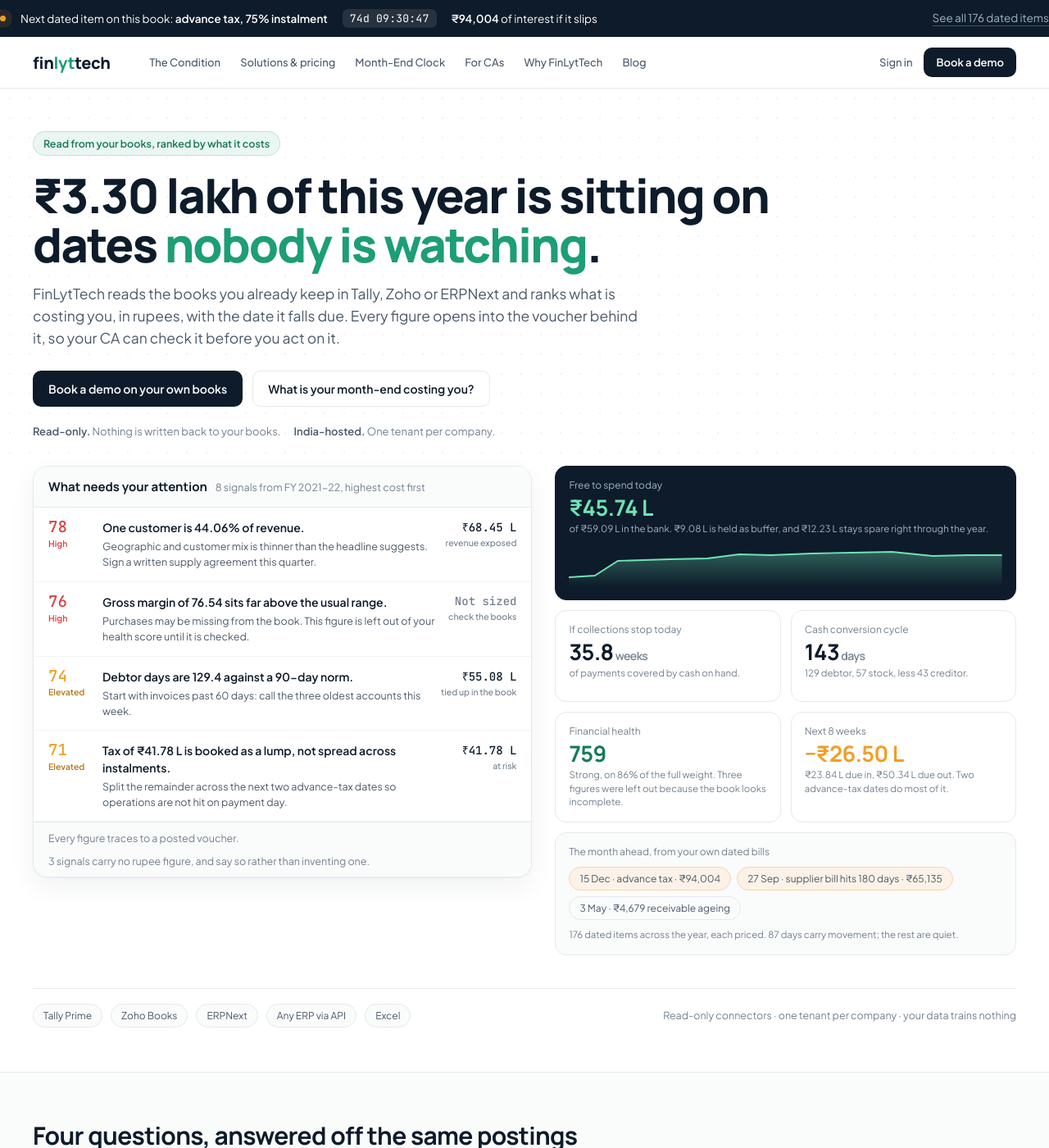
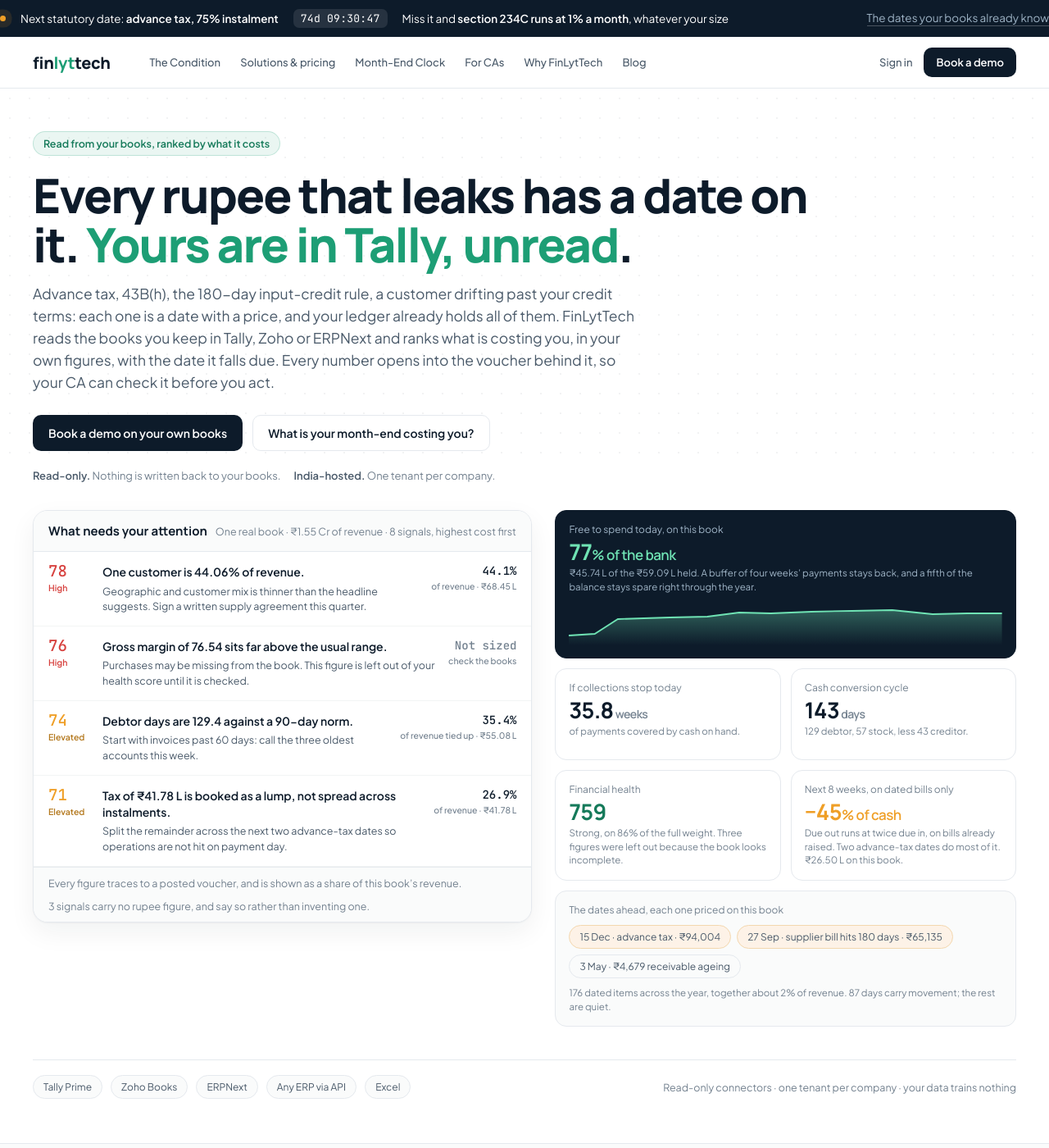
Before and after one commit to sasikeshav2207-debug/finlyt-web, a Jekyll site: the page models/hero/index.html, which Jekyll copies as it is, in a window 1280 px wide and 1400 px high. Shown: the whole window at 82% size. Built offline with Jekyll 4.4.1, drawn with Linux system fonts in a browser that asks for light colours; some of the changed text lies outside the part shown.

Commit message:
Hero: nothing above the fold unless it scales
A rupee figure on its own means opposite things at opposite ends of our
market. 3.3 lakh is the year for a small trader and a rounding error for
a large one, so leading with it either overstates or trivialises the
problem depending on who is reading.

Two rules now hold on this page:

1. Above the fold, only figures that scale - days, percentages, ratios,
   and statutory rates that apply to everyone (234C at 1% a month).
2. Every absolute rupee figure belongs to a named book whose size is
   stated beside it, and is paired with what it is a share of.

So the headline is now about the date, not the amount; the countdown
strip cites the interest rate rather than one company's interest; the
signal list is headed "One real book - Rs 1.55 Cr of revenue" and each
row leads with its share of revenue with the rupee figure beneath; and
the board tiles lead with "77% of the bank" and "-45% of cash".

Verified: no absolute rupee figure above the demo panel; no sideways
scroll at wide, tablet or phone; no JS errors; countdown running.

Co-Authored-By: Claude Opus 5 <noreply@anthropic.com>

```diff
--- a/models/hero/index.html
+++ b/models/hero/index.html
@@ -14,10 +14,20 @@
   the first thing on the screen is a date with a rupee figure attached to it,
   counting down.
 
-  Every figure below is one the product actually computed on the development
-  book (FY 2021-22, revenue ₹1.55 Cr) and was verified on localhost. Nothing
-  is invented for the mockup. If a figure here cannot be reproduced on a real
-  book, it does not belong on the real hero either.
+  Two rules hold this page together.
+
+  One: nothing above the fold unless it scales. Days, percentages, ratios and
+  statutory rates mean the same thing to a 5 crore business and a 5,000 crore
+  one. An absolute rupee figure does not - 3.30 lakh is frightening to one and
+  rounding to the other - so no headline carries one.
+
+  Two: every absolute figure belongs to a named book whose size is stated next
+  to it, because it is that company's number and not the reader's. Each one is
+  paired with what it is a share of.
+
+  All of it was computed by the product on the development book and verified on
+  localhost. Nothing is invented. A figure that cannot be reproduced on a real
+  book has no business on a real hero.
 -->
 <link rel="preconnect" href="https://fonts.googleapis.com">
 <link rel="preconnect" href="https://fonts.gstatic.com" crossorigin>
@@ -147,10 +157,10 @@
 <div class="clock-strip">
   <div class="wrap clock-inner">
     <span class="pulse" aria-hidden="true"></span>
-    <span>Next dated item on this book: <b>advance tax, 75% instalment</b></span>
+    <span>Next statutory date: <b>advance tax, 75% instalment</b></span>
     <span class="countdown" id="cd">loading</span>
-    <span><b>₹94,004</b> of interest if it slips</span>
-    <a class="clock-more" href="#">See all 176 dated items</a>
+    <span>Miss it and <b>section 234C runs at 1% a month</b>, whatever your size</span>
+    <a class="clock-more" href="#">The dates your books already know</a>
   </div>
 </div>
 
@@ -172,11 +182,12 @@
   <div class="wrap">
     <div class="hero-top">
     <span class="eyebrow">Read from your books, ranked by what it costs</span>
-    <h1>₹3.30 lakh of this year is sitting on dates <em>nobody is watching</em>.</h1>
+    <h1>Every rupee that leaks has a date on it. <em>Yours are in Tally, unread</em>.</h1>
     <p class="lede">
-      FinLytTech reads the books you already keep in Tally, Zoho or ERPNext and ranks what is costing you,
-      in rupees, with the date it falls due. Every figure opens into the voucher behind it, so your CA can
-      check it before you act on it.
+      Advance tax, 43B(h), the 180-day input-credit rule, a customer drifting past your credit terms: each one is
+      a date with a price, and your ledger already holds all of them. FinLytTech reads the books you keep in
+      Tally, Zoho or ERPNext and ranks what is costing you, in your own figures, with the date it falls due.
+      Every number opens into the voucher behind it, so your CA can check it before you act.
     </p>
     <div class="hero-cta">
       <a class="btn btn-dark" href="#">Book a demo on your own books</a>
@@ -194,7 +205,7 @@
       <div class="list">
         <div class="list-head">
           <h2>What needs your attention</h2>
-          <span>8 signals from FY 2021-22, highest cost first</span>
+          <span>One real book &middot; &#8377;1.55 Cr of revenue &middot; 8 signals, highest cost first</span>
         </div>
 
         <div class="row">
@@ -203,7 +214,7 @@
             <div class="fact">One customer is 44.06% of revenue.</div>
             <div class="act">Geographic and customer mix is thinner than the headline suggests. Sign a written supply agreement this quarter.</div>
           </div>
-          <div class="money">₹68.45 L<small>revenue exposed</small></div>
+          <div class="money">44.1%<small>of revenue &middot; &#8377;68.45 L</small></div>
         </div>
 
         <div class="row">
@@ -221,7 +232,7 @@
             <div class="fact">Debtor days are 129.4 against a 90-day norm.</div>
             <div class="act">Start with invoices past 60 days: call the three oldest accounts this week.</div>
           </div>
-          <div class="money">₹55.08 L<small>tied up in the book</small></div>
+          <div class="money">35.4%<small>of revenue tied up &middot; &#8377;55.08 L</small></div>
         </div>
 
         <div class="row">
@@ -230,11 +241,11 @@
             <div class="fact">Tax of ₹41.78 L is booked as a lump, not spread across instalments.</div>
             <div class="act">Split the remainder across the next two advance-tax dates so operations are not hit on payment day.</div>
           </div>
-          <div class="money">₹41.78 L<small>at risk</small></div>
+          <div class="money">26.9%<small>of revenue &middot; &#8377;41.78 L</small></div>
         </div>
 
         <div class="list-foot">
-          <span>Every figure traces to a posted voucher.</span>
+          <span>Every figure traces to a posted voucher, and is shown as a share of this book&rsquo;s revenue.</span>
           <span>3 signals carry no rupee figure, and say so rather than inventing one.</span>
         </div>
       </div>
@@ -244,9 +255,9 @@
     <div>
       <div class="board">
         <div class="tile dark span2">
-          <div class="t-label">Free to spend today</div>
-          <div class="t-fig" style="color:#6FE3B4">₹45.74 L</div>
-          <div class="t-note">of ₹59.09 L in the bank. ₹9.08 L is held as buffer, and ₹12.23 L stays spare right through the year.</div>
+          <div class="t-label">Free to spend today, on this book</div>
+          <div class="t-fig" style="color:#6FE3B4">77<span style="font-size:17px;font-weight:600">% of the bank</span></div>
+          <div class="t-note">&#8377;45.74 L of the &#8377;59.09 L held. A buffer of four weeks&rsquo; payments stays back, and a fifth of the balance stays spare right through the year.</div>
           <div class="spark">
             <svg viewBox="0 0 300 54" preserveAspectRatio="none" style="width:100%;height:54px;display:block" aria-hidden="true">
               <defs><linearGradient id="g" x1="0" y1="0" x2="0" y2="1">
@@ -278,19 +289,19 @@
         </div>
 
         <div class="tile">
-          <div class="t-label">Next 8 weeks</div>
-          <div class="t-fig" style="color:var(--amber)">−₹26.50 L</div>
-          <div class="t-note">₹23.84 L due in, ₹50.34 L due out. Two advance-tax dates do most of it.</div>
+          <div class="t-label">Next 8 weeks, on dated bills only</div>
+          <div class="t-fig" style="color:var(--amber)">−45<span style="font-size:17px;font-weight:600">% of cash</span></div>
+          <div class="t-note">Due out runs at twice due in, on bills already raised. Two advance-tax dates do most of it. &#8377;26.50 L on this book.</div>
         </div>
 
         <div class="tile span2" style="background:var(--paper-2)">
-          <div class="t-label">The month ahead, from your own dated bills</div>
+          <div class="t-label">The dates ahead, each one priced on this book</div>
           <div style="display:flex;gap:7px;margin-top:11px;flex-wrap:wrap">
             <span class="chip" style="background:#FDF2E7;border-color:#F3D7AE">15 Dec · advance tax · ₹94,004</span>
             <span class="chip" style="background:#FDF2E7;border-color:#F3D7AE">27 Sep · supplier bill hits 180 days · ₹65,135</span>
             <span class="chip">3 May · ₹4,679 receivable ageing</span>
           </div>
-          <div class="t-note" style="margin-top:10px">176 dated items across the year, each priced. 87 days carry movement; the rest are quiet.</div>
+          <div class="t-note" style="margin-top:10px">176 dated items across the year, together about 2% of revenue. 87 days carry movement; the rest are quiet.</div>
         </div>
       </div>
     </div>
@@ -312,18 +323,18 @@
     <div class="cards">
       <div class="card">
         <h3>Where did the cash go?</h3>
-        <p>Every payment grouped by what it was for, not by accounting category. On this book, tax took 56% of everything that went out.</p>
-        <span class="fig">₹54.15 L tax · ₹41.04 L suppliers</span>
+        <p>Every payment grouped by what it was for, not by accounting category. Shown as a share of what left the bank, so it reads the same at any size.</p>
+        <span class="fig">56% tax &middot; 42% suppliers, on this book</span>
       </div>
       <div class="card">
         <h3>What is free to spend?</h3>
         <p>The projected balance from the way your book behaves, less the buffer it needs. Green cash, by date, for a year ahead.</p>
-        <span class="fig">₹45.74 L today · ₹12.23 L all year</span>
+        <span class="fig">77% of the bank today &middot; a fifth all year</span>
       </div>
       <div class="card">
         <h3>What falls due, and what does it cost?</h3>
         <p>Advance tax, 43B(h), the 180-day input-credit rule and ageing receivables, each with a rupee figure and a date.</p>
-        <span class="fig">176 items · ₹3.30 L a year</span>
+        <span class="fig">176 items &middot; about 2% of revenue</span>
       </div>
       <div class="card">
         <h3>Am I normal for a business like mine?</h3>
```
